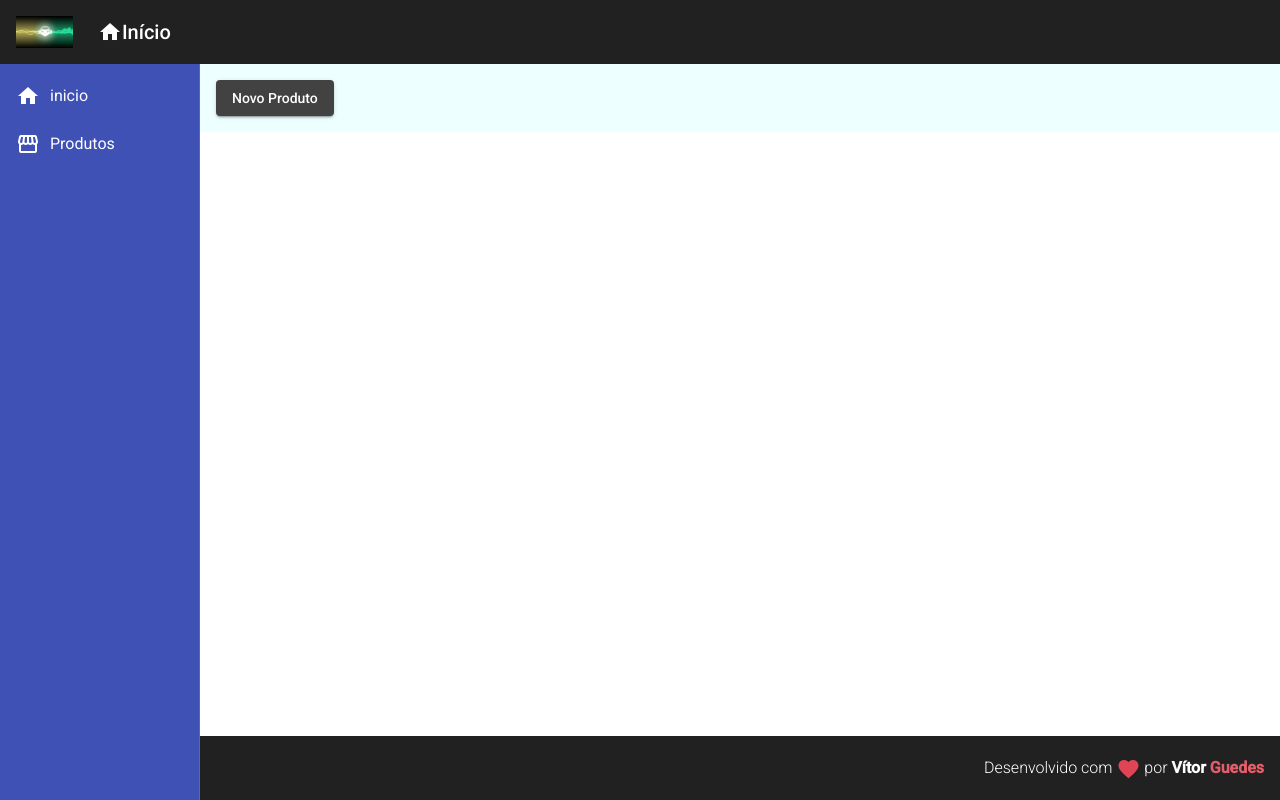
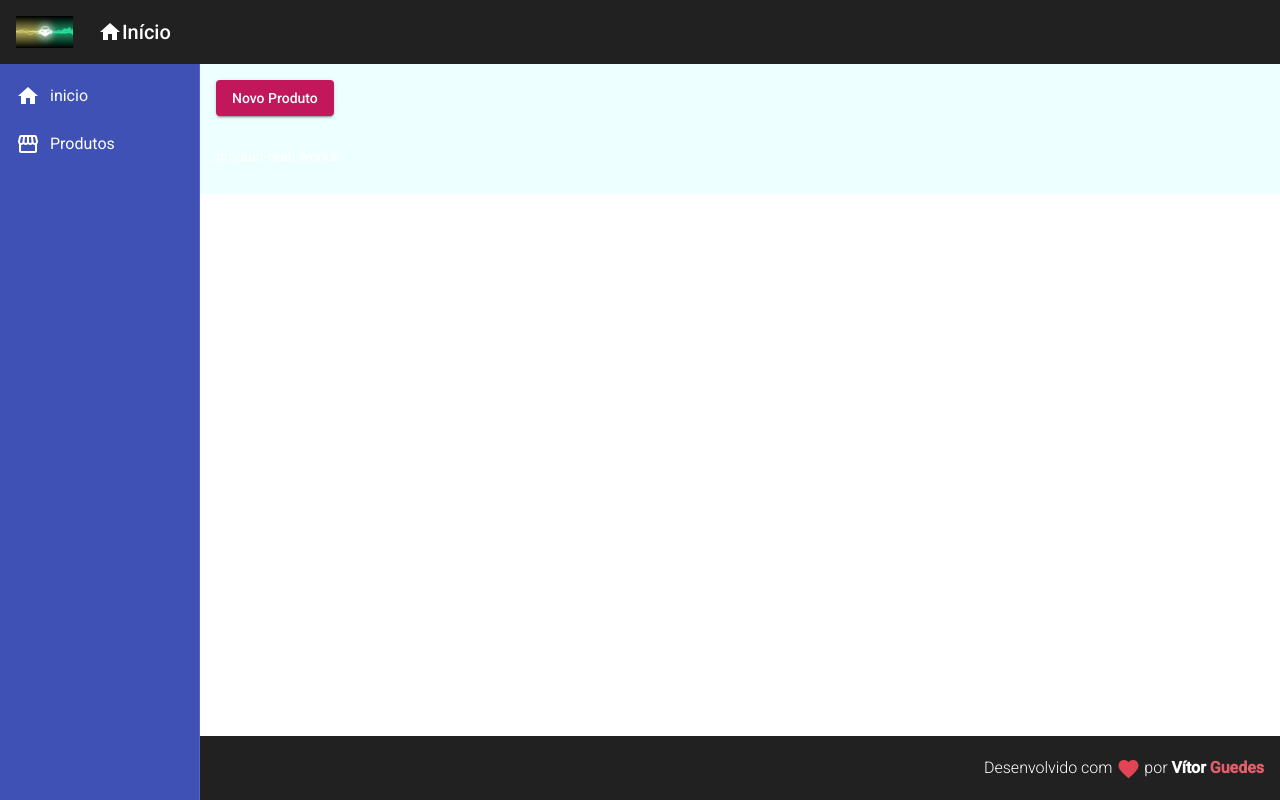
Before and after one commit to vitorjobs/Angular_coderBr, an Angular app in the folder frontend/: page /products in a window 1280 px wide. Built offline with nearby package versions, Linux system fonts and the light colour scheme.

Commit message:
:zap: chore: product page styling update

```diff
--- a/frontend/src/app/views/product-crud/product-crud.component.css
+++ b/frontend/src/app/views/product-crud/product-crud.component.css
@@ -0,0 +1,3 @@
+button{
+  margin-bottom: 30px ;
+}
--- a/frontend/src/app/views/product-crud/product-crud.component.html
+++ b/frontend/src/app/views/product-crud/product-crud.component.html
@@ -1,4 +1,6 @@
 <button
-    mat-raised-button (click)="navigateToProductCreate()">
+    mat-raised-button (click)="navigateToProductCreate()" color="primary">
     Novo Produto
 </button>
+
+<app-product-read></app-product-read>
```
Also changed, not shown: 1 other file (tests, documents, lock files or other folders).
